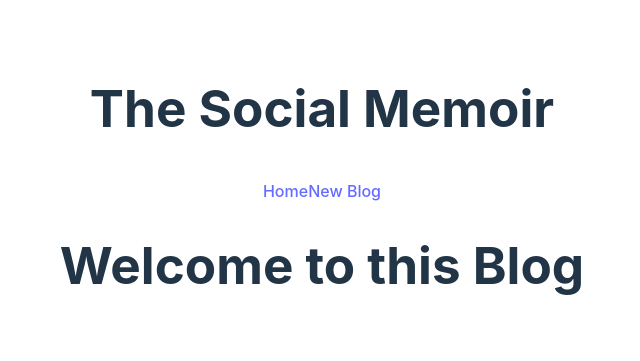
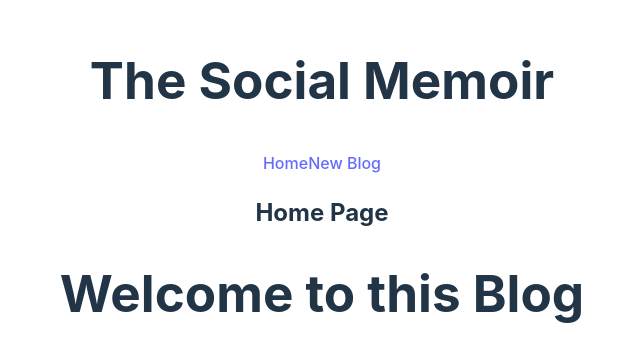
Before and after one commit to Mubarak1A/The-Discuss-Hub, a React (Vite) app: page / in a window 1280 px wide. Shown: the part 217-578 px from the top of the page, without its empty margins (318-958 px from the left). Built offline with nearby package versions, Linux system fonts and the light colour scheme.

Commit message:
import Home page components in app.js

```diff
--- a/src/App.jsx
+++ b/src/App.jsx
@@ -1,4 +1,5 @@
 import Navbar from './Navbar'
+import Home from './home'
 import './App.css'
 
 function App() {
@@ -8,6 +9,7 @@ function App() {
     <>
       <div className="content">
         <Navbar />
+        <Home />
         <h1>{title}</h1>
       </div>
     </>
```
